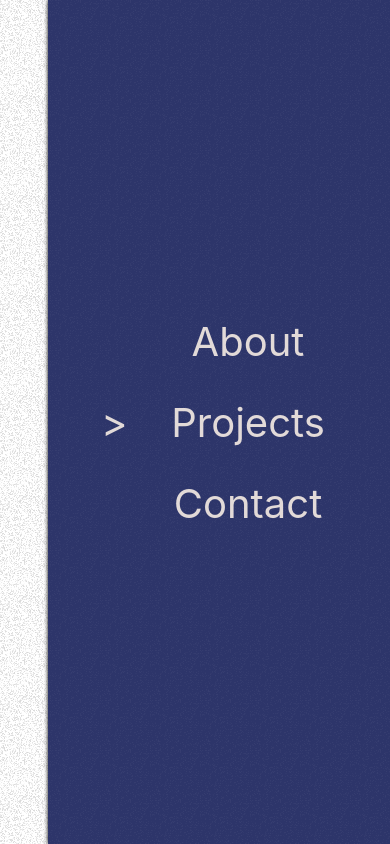
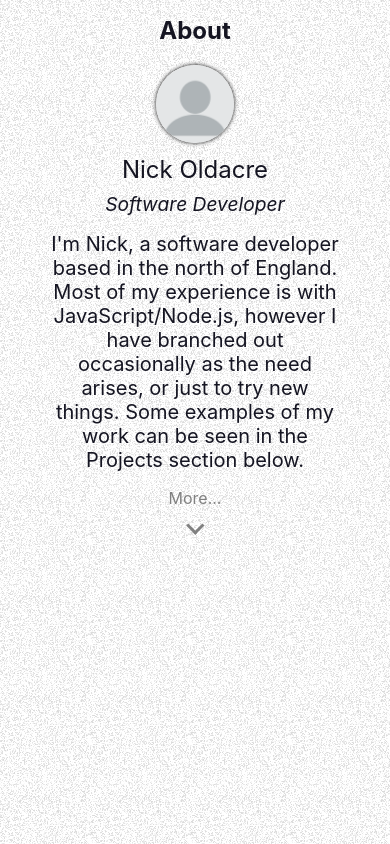
Before and after one commit to blueca/blueca.github.io, a Svelte app: page / in a window 390 px wide. Built offline with nearby package versions, Linux system fonts and the light colour scheme.

Commit message:
add initial media queries

```diff
--- a/src/App.svelte
+++ b/src/App.svelte
@@ -30,6 +30,19 @@
     grid-template-areas:
       ". sidebar pageContent";
   }
+
+  @media (max-width: 1024px) {
+    main {
+      grid-template-columns: 22rem auto;
+      grid-template-areas: "sidebar pageContent";
+    }
+  }
+
+  @media (max-width: 768px) {
+    main {
+      display: block;
+    }
+  }
 </style>
 
 <main>
--- a/src/components/Sidebar.svelte
+++ b/src/components/Sidebar.svelte
@@ -27,6 +27,12 @@
     justify-content: space-evenly;
     grid-area: sidebar;
     z-index: 10;
+  }
+
+  @media (max-width: 768px) {
+    nav {
+      display: none;
+    }
   }
 
   ul {
```
